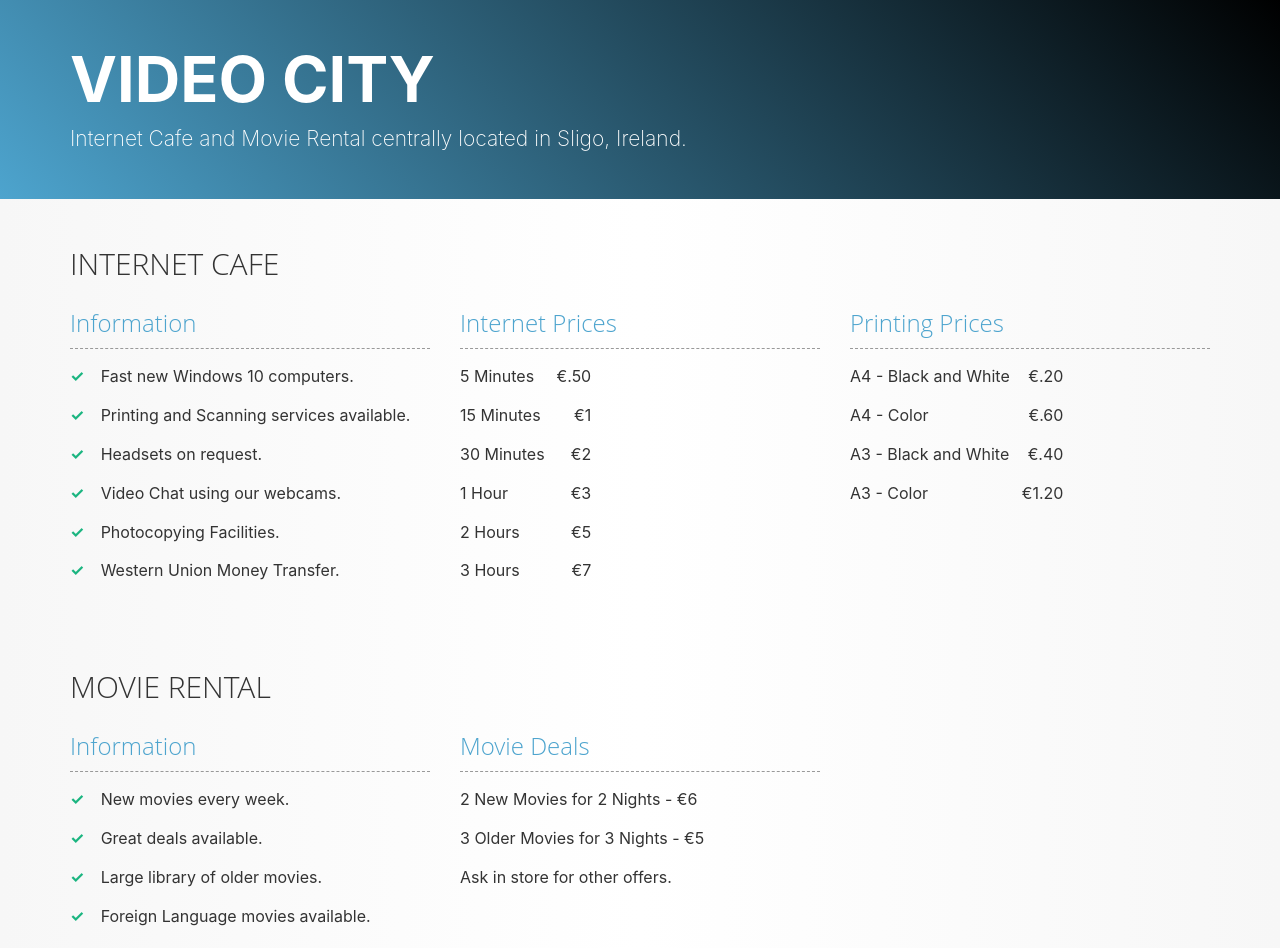
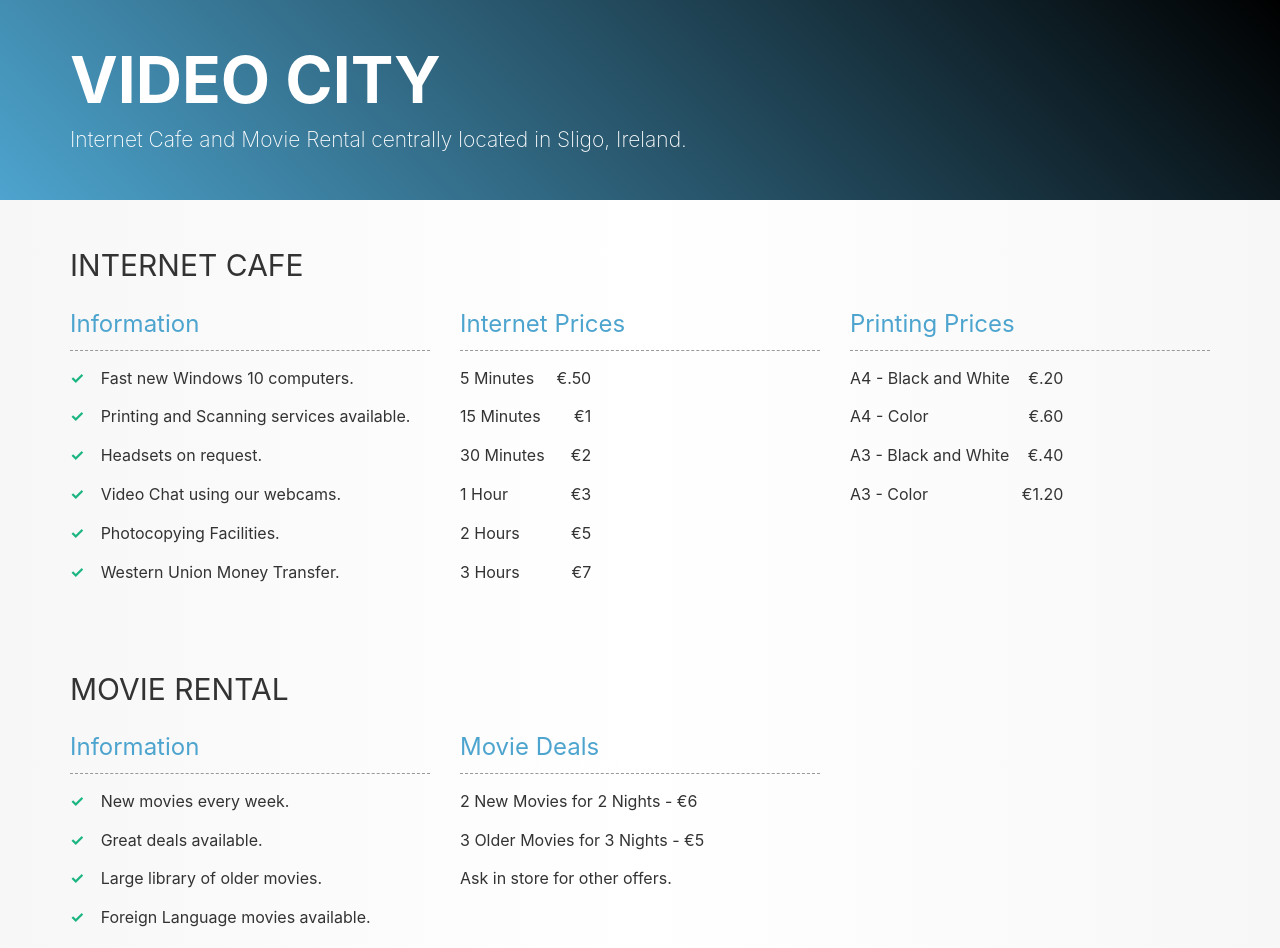
Before and after one commit to videocity/videocity.github.io, a plain HTML site: page index.html in a window 1280 px wide. Shown: the top 948 px of the page. Drawn offline with Linux system fonts and the light colour scheme.

Commit message:
Minor cleanup.

```diff
--- a/index.html
+++ b/index.html
@@ -6,17 +6,11 @@
   <meta http-equiv="X-UA-Compatible" content="IE=edge,chrome=1">
   <title>Video City - Internet Cafe and Movie Rental in Sligo</title>
   <meta name="description" content="Video City - Internet Cafe and Movie Rental in Sligo">
-  <meta name="keywords" content="internet cafe sligo" />
   <meta name="viewport" content="width=device-width, initial-scale=1">
 
   <!-- Inlined CSS for pagespeed -->
+  <!-- Bootstrap -->
   <style>
-    /*!
-    * Bootstrap v3.3.7 (http://getbootstrap.com)
-    * Copyright 2011-2016 Twitter, Inc.
-	  * Licensed under MIT (https://github.com/twbs/bootstrap/blob/master/LICENSE)
-    */
-
     a {
       background-color: transparent;
       color: #337ab7;
@@ -46,11 +40,14 @@
       padding: 0
     }
 
+    td {
+      padding-top: 16px;
+      padding-right: 12px;
+    }
+
     *,
     :after,
     :before {
-      -webkit-box-sizing: border-box;
-      -moz-box-sizing: border-box;
       box-sizing: border-box
     }
 
@@ -65,7 +62,7 @@
     body {
       margin: 0;
       font-family: -apple-system, BlinkMacSystemFont, "Segoe UI", Roboto, Oxygen, Ubuntu, Cantarell, "Fira Sans", "Droid Sans", "Helvetica Neue", Arial, sans-serif, "Apple Color Emoji", "Segoe UI Emoji", "Segoe UI Symbol";
-      font-size: 14px;
+      font-size: 16px;
       line-height: 1.42857143;
       color: #333;
       background-color: #fff
@@ -198,17 +195,12 @@
     .row:after {
       clear: both
     }
-  </style>
 
-  <style>
-    body {
-      font-size: 16px;
-    }
+    /* Custom CSS */
     /* Headings */
 
     h1 {
-      color: #fff;
-      font-size: 63px;
+      font-size: 64px;
       font-weight: 700;
       margin-top: 10px;
       margin-bottom: 0;
@@ -225,14 +217,13 @@
 
     h2,
     h3 {
-      font-family: 'Open Sans', sans-serif;
-      font-weight: 300;
+      font-weight: 400;
       margin-top: 20px;
       margin-bottom: 0;
     }
 
     h3 {
-      color: #4da4ce !important;
+      color: #4da4ce;
       font-size: 24px;
       border-bottom: dashed 1px #999;
       padding-bottom: 8px;
@@ -281,11 +272,6 @@
     .fixed-label {
       width: 80px;
       display: inline-block;
-    }
-
-    td {
-      padding-top: 16px;
-      padding-right: 12px;
     }
 
     .text-right {
```
